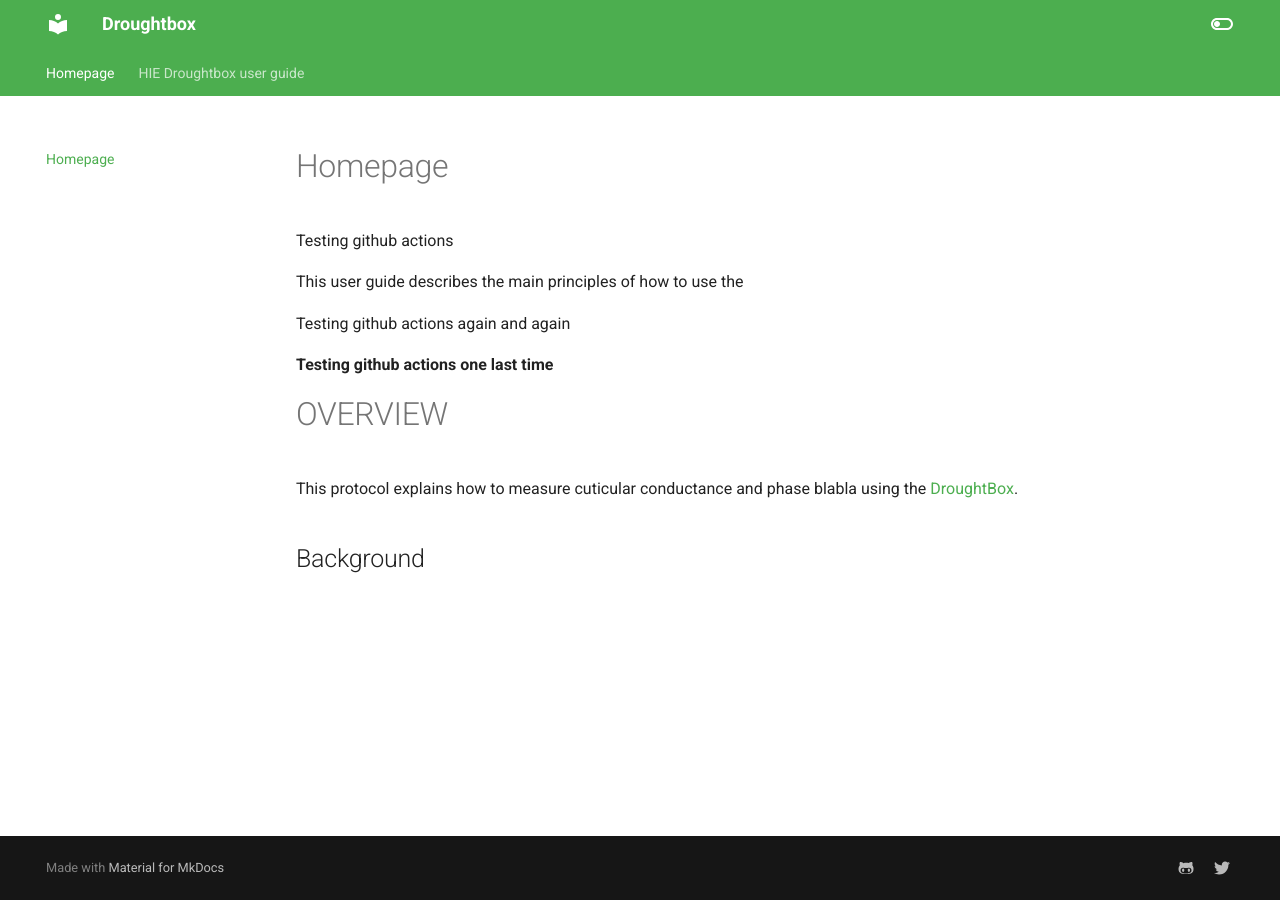
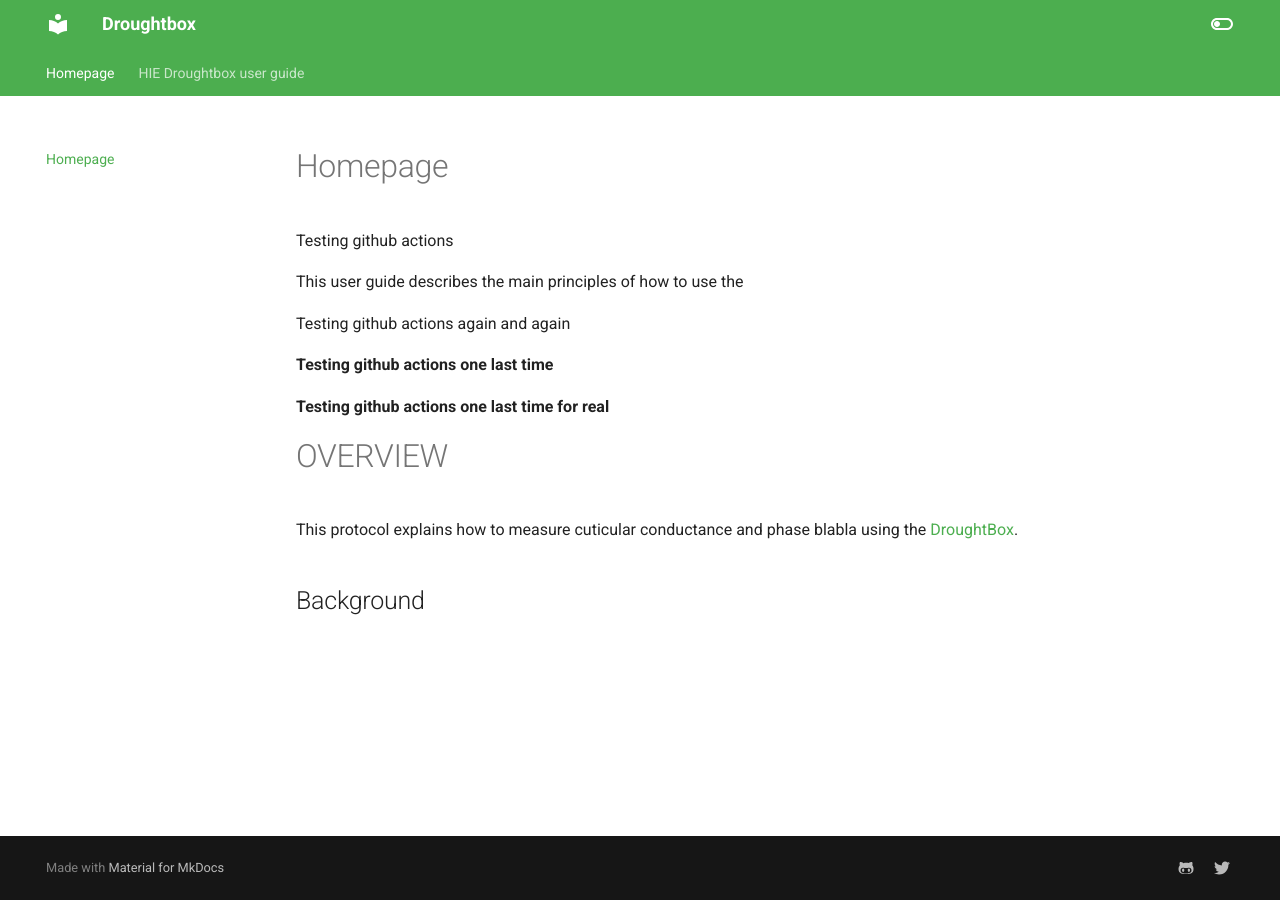
Before and after one commit to ecamo19/droughtbox_documentation, an MkDocs documentation site: the page built from docs/index.md, in a window 1280 px wide. Built offline with MkDocs 1.6.1 and Material for MkDocs 9.7.7, drawn with Linux system fonts in a browser that asks for light colours.

Commit message:
testing github action one last time for real

```diff
--- a/docs/index.md
+++ b/docs/index.md
@@ -9,6 +9,8 @@ Testing github actions again and again
 __Testing github actions one last time__
 
 
+__Testing github actions one last time for real__
+
 
 
 #  OVERVIEW
```
